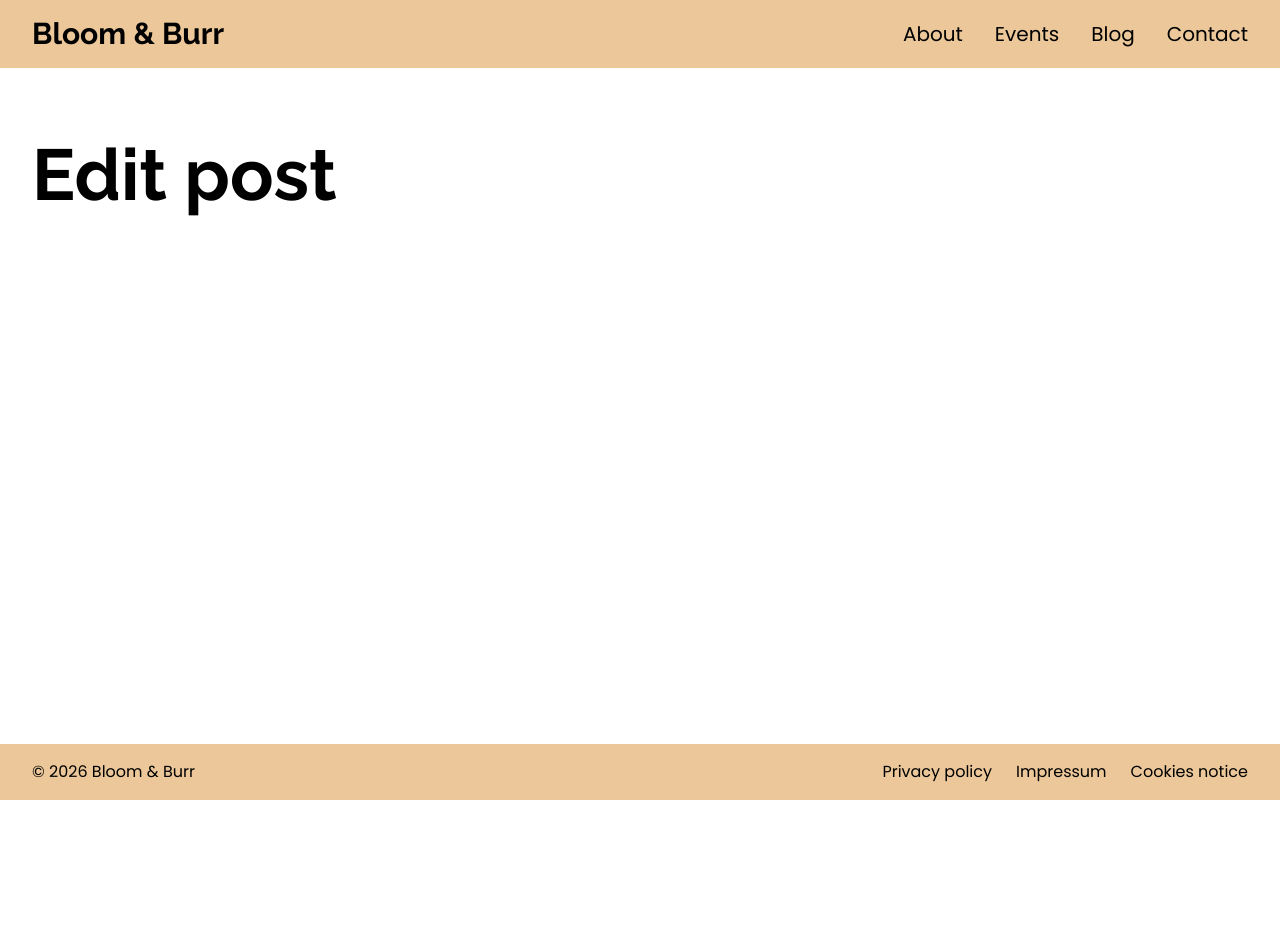
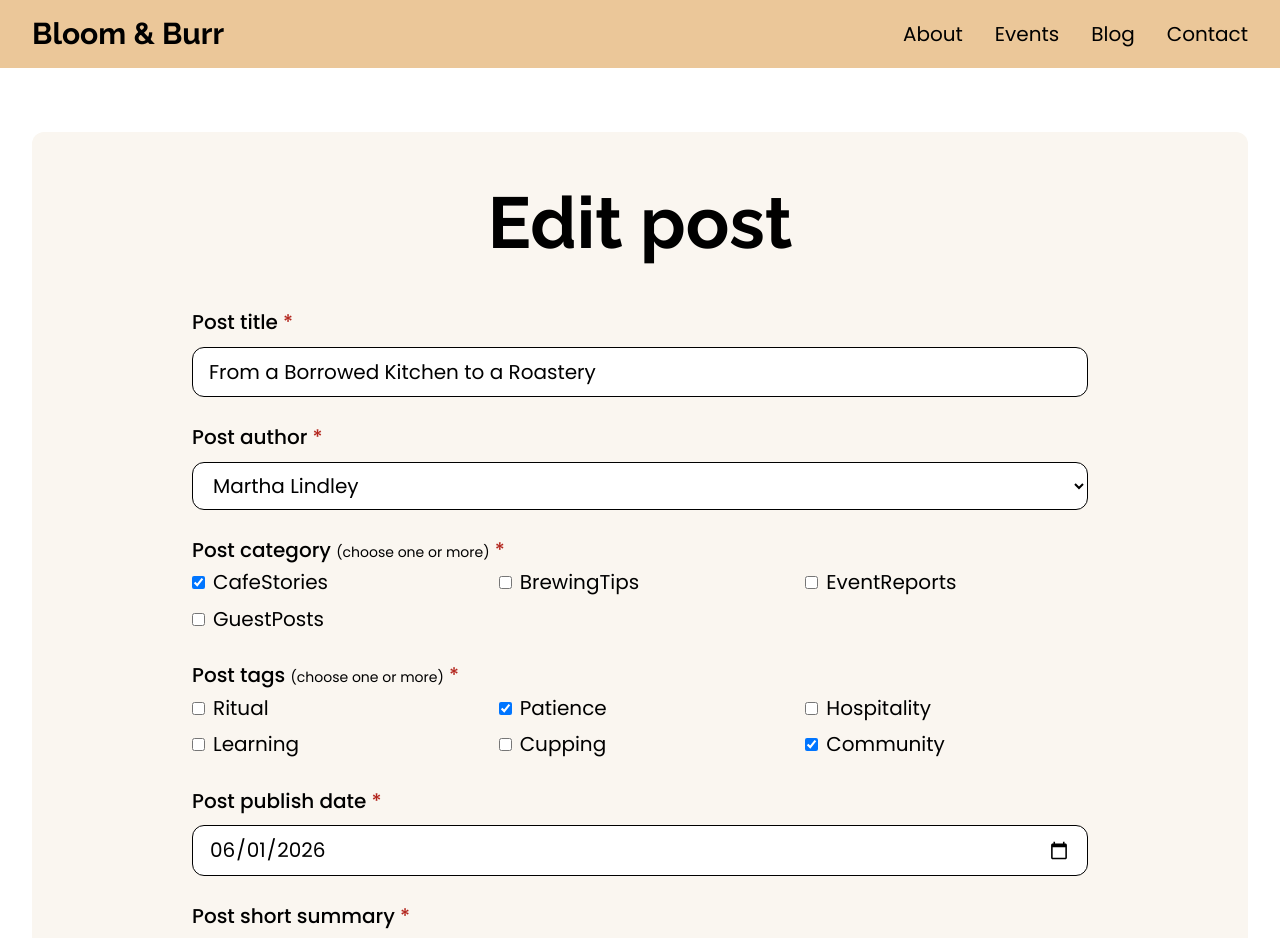
Before and after one commit to beatanemeth/content-hub-react-express-postgresql, a React (Vite) app in the folder frontend/: page /blog/1/edit in a window 1280 px wide. Shown: the top 938 px of the page. Before the commit the page ends 800 px from the top, so only its background shows below. Built offline with nearby package versions, Linux system fonts and the light colour scheme.

Commit message:
feat(frontend): build the single post page and the post form

```diff
--- a/frontend/src/pages/Post.tsx
+++ b/frontend/src/pages/Post.tsx
@@ -1,9 +1,59 @@
 import { useParams } from 'react-router';
+import Button from '../components/Button.tsx';
+import { CATEGORIES, POSTS, STAFF, TAGS } from '../data/posts.ts';
+import NotFound from './NotFound.tsx';
 
 export default function Post() {
   const { id } = useParams();
+  // useParams gives every URL part as a string; the post ids are numbers
+  const post = POSTS.find((item) => item.id === Number(id));
+
+  if (post === undefined) {
+    return <NotFound />;
+  }
+
+  const author = STAFF.find((person) => person.id === post.author_id);
+  const categories = post.category_ids
+    .map(
+      (categoryId) => CATEGORIES.find((item) => item.id === categoryId)?.label,
+    )
+    .join(' • ');
+  const tags = post.tag_ids
+    .map((tagId) => TAGS.find((item) => item.id === tagId)?.label)
+    .join(', ');
+  const paragraphs = post.body.split('\n\n');
 
   return (
-    <h1 className="font-heading text-7xl leading-[1.2] font-bold">Post {id}</h1>
+    // The text size set here is inherited by every part that does not set its own
+    <article className="rounded-xl bg-oat-milk px-8 py-12 text-xl leading-relaxed">
+      <header className="text-center">
+        <h1 className="font-heading text-7xl leading-[1.2] font-bold">
+          {post.title}
+        </h1>
+        <p className="mt-6 text-sm tracking-wide uppercase">
+          {post.published_on} • {author?.full_name} • {post.minutes_to_read} min
+          read
+        </p>
+        <p className="mx-auto mt-8 max-w-4xl">{post.summary}</p>
+      </header>
+      <hr className="mx-auto mt-10 max-w-xl" />
+      <p className="mt-10 text-center text-sm tracking-wide">{categories}</p>
+      <div className="mx-auto mt-10 max-w-4xl">
+        <div className="flex flex-col gap-6">
+          {paragraphs.map((paragraph) => (
+            <p key={paragraph}>{paragraph}</p>
+          ))}
+        </div>
+        <p className="mt-12 text-sm italic">{tags}</p>
+        <div className="mt-12 flex gap-4">
+          <Button variant="secondary" to={`/blog/${post.id}/edit`}>
+            Edit
+          </Button>
+          <Button variant="tertiary" type="button">
+            Delete
+          </Button>
+        </div>
+      </div>
+    </article>
   );
 }
--- a/frontend/src/pages/PostForm.tsx
+++ b/frontend/src/pages/PostForm.tsx
@@ -1,13 +1,184 @@
+import type { SubmitEvent } from 'react';
 import { useParams } from 'react-router';
+import Button from '../components/Button.tsx';
+import {
+  CATEGORIES,
+  type Category,
+  POSTS,
+  STAFF,
+  type Tag,
+  TAGS,
+} from '../data/posts.ts';
+import NotFound from './NotFound.tsx';
+
+const FIELD_STYLE = 'flex flex-col gap-2';
+const LABEL_STYLE = 'font-medium';
+const HINT_STYLE = 'text-sm font-normal';
+const INPUT_STYLE = 'rounded-xl border border-black bg-white px-4 py-2';
+
+// Screen readers announce the input's required attribute, so they skip the star
+const RequiredMark = () => (
+  <span aria-hidden="true" className="text-brick-red">
+    {' '}
+    *
+  </span>
+);
+
+interface CheckboxGroupProps {
+  legend: string;
+  name: string;
+  items: (Category | Tag)[];
+  checkedIds: number[];
+}
+
+// A fieldset groups the boxes, and its legend names the group for screen readers
+const CheckboxGroup = ({
+  legend,
+  name,
+  items,
+  checkedIds,
+}: CheckboxGroupProps) => (
+  <fieldset className={FIELD_STYLE}>
+    <legend className={LABEL_STYLE}>
+      {legend} <span className={HINT_STYLE}>(choose one or more)</span>
+      <RequiredMark />
+    </legend>
+    <div className="grid grid-cols-3 gap-x-6 gap-y-1">
+      {items.map((item) => (
+        <label key={item.id} className="flex items-center gap-2">
+          <input
+            type="checkbox"
+            name={name}
+            value={item.id}
+            defaultChecked={checkedIds.includes(item.id)}
+          />
+          {item.label}
+        </label>
+      ))}
+    </div>
+  </fieldset>
+);
 
 export default function PostForm() {
   // Only /blog/:id/edit has an id; /blog/new has none
   const { id } = useParams();
   const isEditing = id !== undefined;
+  const post = POSTS.find((item) => item.id === Number(id));
+
+  if (isEditing && post === undefined) {
+    return <NotFound />;
+  }
+
+  // Saving arrives with the API; until then, stop the browser from reloading the page
+  const handleSubmit = (event: SubmitEvent<HTMLFormElement>) => {
+    event.preventDefault();
+  };
 
   return (
-    <h1 className="font-heading text-7xl leading-[1.2] font-bold">
-      {isEditing ? 'Edit post' : 'New post'}
-    </h1>
+    <div className="rounded-xl bg-oat-milk px-8 py-12 text-xl leading-relaxed">
+      <h1 className="text-center font-heading text-7xl leading-[1.2] font-bold">
+        {isEditing ? 'Edit post' : 'New post'}
+      </h1>
+      <form
+        onSubmit={handleSubmit}
+        className="mx-auto mt-10 flex max-w-4xl flex-col gap-6"
+      >
+        <label className={FIELD_STYLE}>
+          <span className={LABEL_STYLE}>
+            Post title
+            <RequiredMark />
+          </span>
+          <input
+            type="text"
+            name="title"
+            placeholder="Your blog post title"
+            defaultValue={post?.title}
+            required
+            className={INPUT_STYLE}
+          />
+        </label>
+        <label className={FIELD_STYLE}>
+          <span className={LABEL_STYLE}>
+            Post author
+            <RequiredMark />
+          </span>
+          <select
+            name="author_id"
+            defaultValue={post?.author_id ?? ''}
+            required
+            className={INPUT_STYLE}
+          >
+            <option value="">Choose an author</option>
+            {STAFF.map((person) => (
+              <option key={person.id} value={person.id}>
+                {person.full_name}
+              </option>
+            ))}
+          </select>
+        </label>
+        <CheckboxGroup
+          legend="Post category"
+          name="category_ids"
+          items={CATEGORIES}
+          checkedIds={post?.category_ids ?? []}
+        />
+        <CheckboxGroup
+          legend="Post tags"
+          name="tag_ids"
+          items={TAGS}
+          checkedIds={post?.tag_ids ?? []}
+        />
+        <label className={FIELD_STYLE}>
+          <span className={LABEL_STYLE}>
+            Post publish date
+            <RequiredMark />
+          </span>
+          <input
+            type="date"
+            name="published_on"
+            defaultValue={post?.published_on}
+            required
+            className={INPUT_STYLE}
+          />
+        </label>
+        <label className={FIELD_STYLE}>
+          <span className={LABEL_STYLE}>
+            Post short summary
+            <RequiredMark />
+          </span>
+          <textarea
+            name="summary"
+            rows={3}
+            placeholder="Your blog post summary"
+            defaultValue={post?.summary}
+            required
+            className={INPUT_STYLE}
+          />
+        </label>
+        <label className={FIELD_STYLE}>
+          <span className={LABEL_STYLE}>
+            Post body text{' '}
+            <span className={HINT_STYLE}>
+              (separate paragraphs with a blank line)
+            </span>
+            <RequiredMark />
+          </span>
+          <textarea
+            name="body"
+            rows={12}
+            placeholder="Your blog post text"
+            defaultValue={post?.body}
+            required
+            className={INPUT_STYLE}
+          />
+        </label>
+        <div className="flex gap-4">
+          <Button type="submit">Save</Button>
+          <Button variant="tertiary" to={isEditing ? `/blog/${id}` : '/blog'}>
+            Cancel
+          </Button>
+        </div>
+      </form>
+    </div>
   );
 }
```
